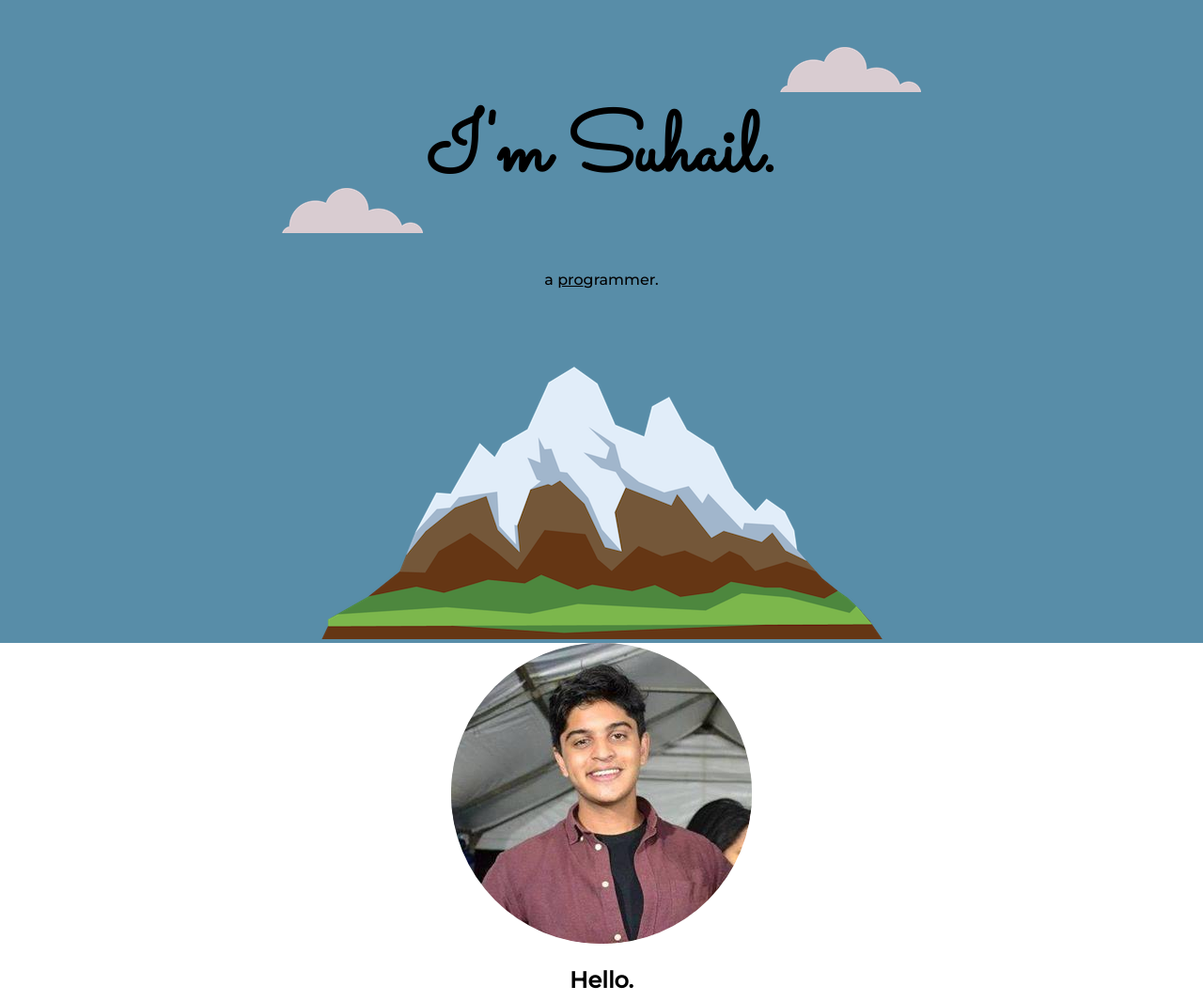
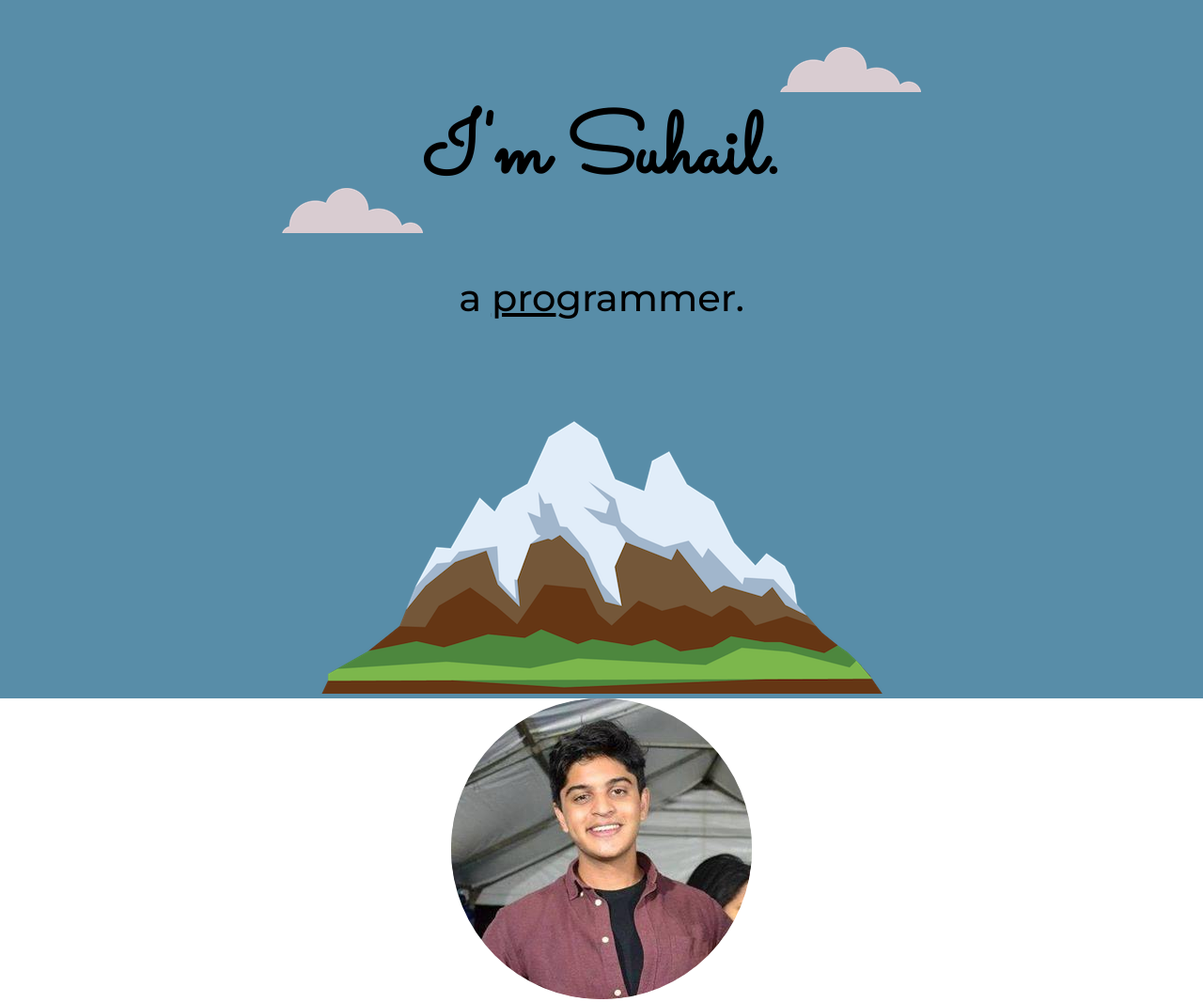
Before and after one commit to SuhailSayed/cv, a plain HTML site: page index.html in a window 1280 px wide. Shown: the top 1066 px of the page at 94% size. Drawn offline with Linux system fonts and the light colour scheme.

Commit message:
Changes to index and styles

```diff
--- a/css/styles.css
+++ b/css/styles.css
@@ -1,13 +1,14 @@
 /*** TAG STYLES ***/
 h1 {
   font-family: 'Sacramento', cursive;
-  font-size: 5.5em;
+  font-size: 5.625rem;
   margin-top: 0;
 
 }
 
 body {
   font-family: 'Montserrat', sans-serif;
+  font-size: 20px;
   margin: 0;
   text-align: center;
 }
@@ -15,6 +16,10 @@ body {
 /***  CLASS STYLES ***/
 .pro {
   text-decoration: underline;
+}
+
+.subheading {
+  font-size: 2.5rem;
 }
 
 .webdev-logo {
--- a/index.html
+++ b/index.html
@@ -12,7 +12,7 @@
     <div class="top-container">
       <img class="top-cloud" src="images/cloud.png" alt="cloud-img">
       <h1>I'm Suhail.</h1>
-      <p>a <span class="pro">pro</span>grammer.</p>
+      <p class="subheading">a <span class="pro">pro</span>grammer.</p>
       <img class="bottom-cloud" src="images/cloud.png" alt="cloud-img">
       <img src="images/mountain.png" alt="mountain-img">
     </div>
```
